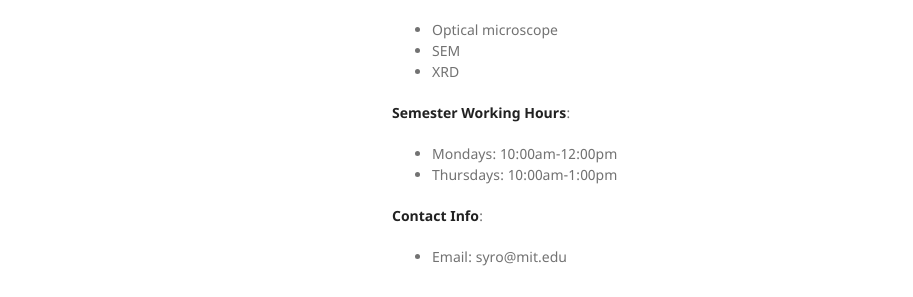
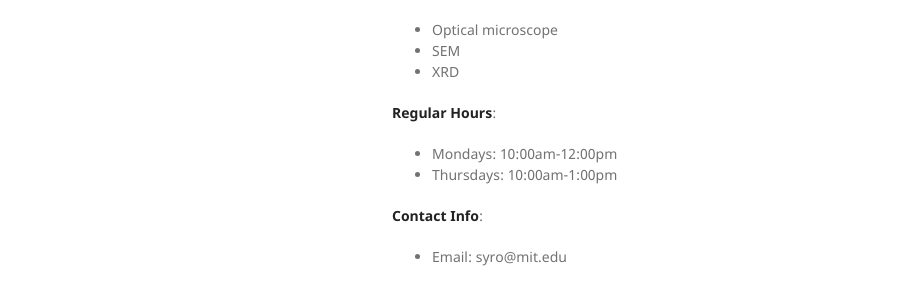
Before and after one commit to MIT-DMSE-Breakerspace/MIT-DMSE-Breakerspace.github.io, a Jekyll site: the page built from team.md, in a window 1280 px wide. Shown: the part 1037-1334 px from the top of the page, without its empty margins (178-1091 px from the left). Built offline with Jekyll 4.4.1, drawn with Linux system fonts in a browser that asks for light colours; our own code applies the rules of GitHub Pages for plain Markdown files.

Commit message:
Update team.md

```diff
--- a/team.md
+++ b/team.md
@@ -47,7 +47,7 @@ __Provide training in the following__:
  - SEM
  - XRD
 
-__Semester Working Hours__:
+__Regular Hours__:
  - Mondays: 10:00am-12:00pm
  - Thursdays: 10:00am-1:00pm
 
```
